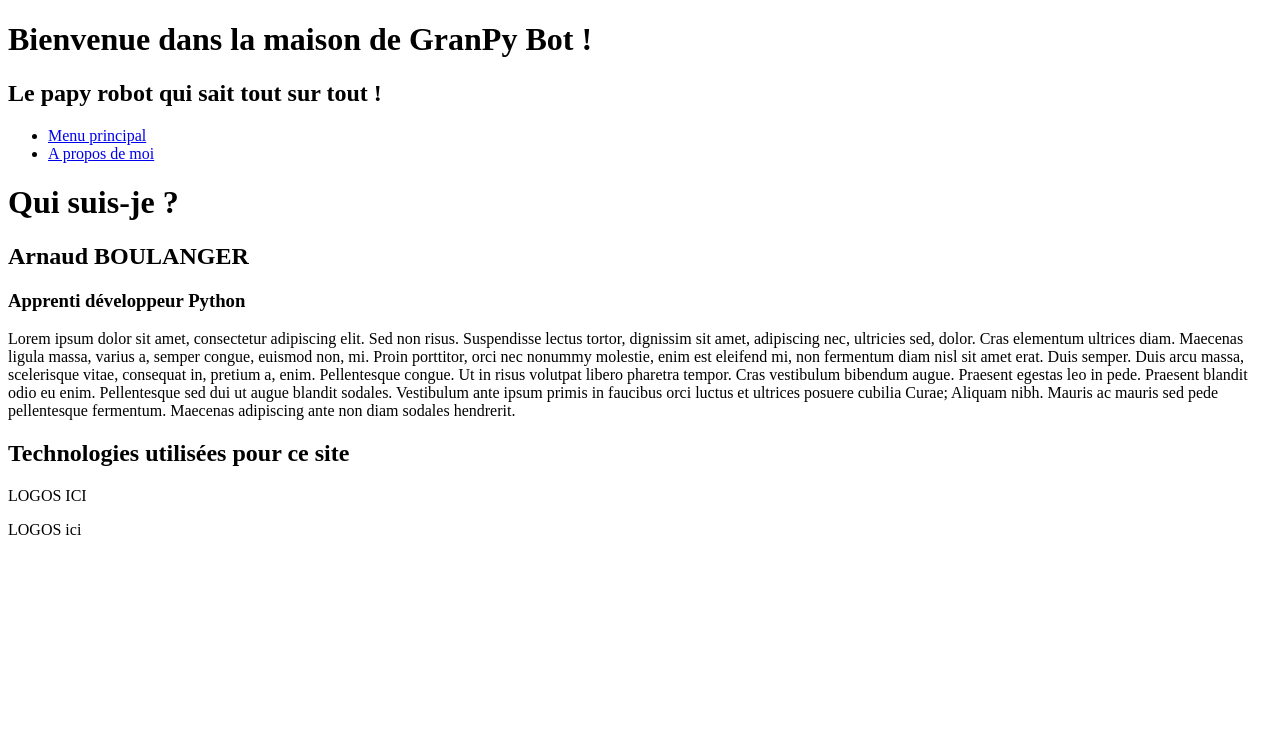
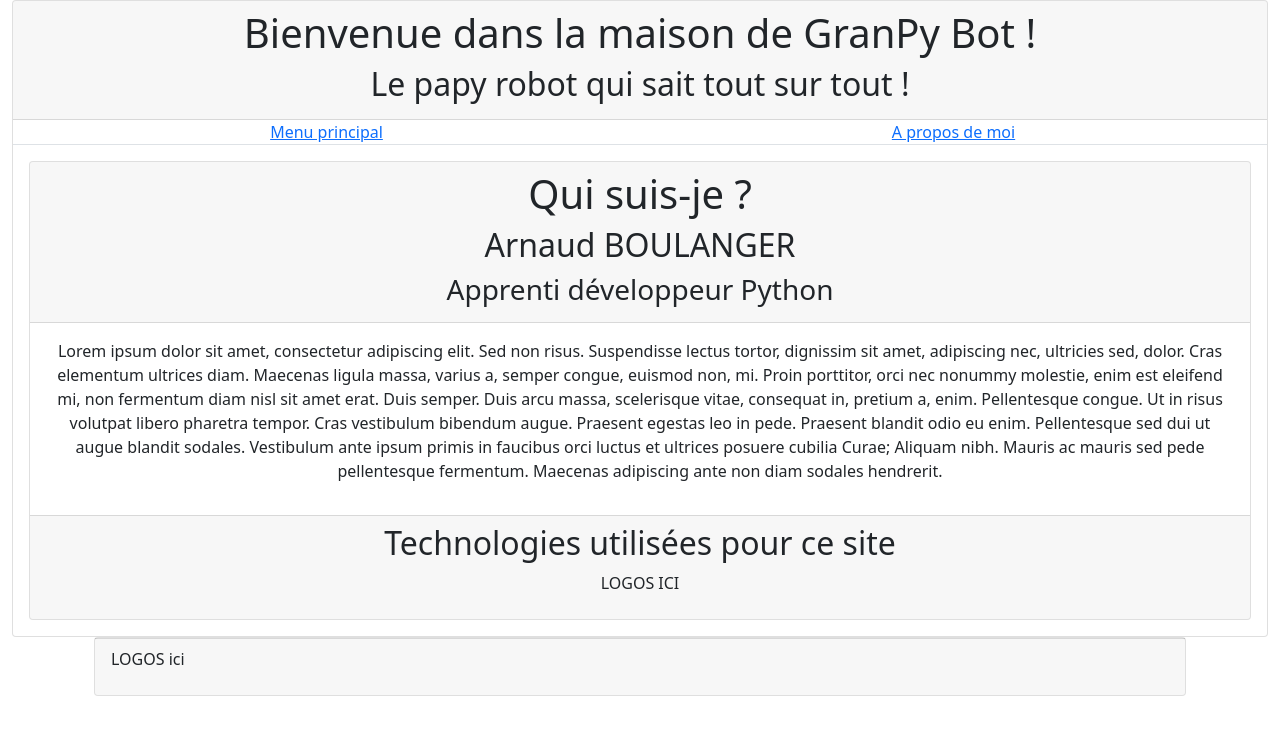
Before and after one commit to Arnaud31200/P7_BOULANGER_Arnaud, a Flask app: page /about in a window 1280 px wide. Shown: the top 735 px of the page. Run offline with Flask 2, Linux system fonts and the light colour scheme.

Commit message:
maj 17/08

```diff
--- a/FLASK/package/app.py
+++ b/FLASK/package/app.py
@@ -1,7 +1,6 @@
 from flask import Flask, render_template
 
 app = Flask(__name__)
-
 
 @app.route('/')
 def front():
@@ -12,6 +11,5 @@ def front():
 def about():
     return render_template('about.html')
 
-
 if __name__ == '__main__':
     app.run()
--- a/FLASK/package/templates/_nav.html
+++ /dev/null
@@ -1,6 +0,0 @@
-<nav>
-    <ul>
-        <li><a href="/">Menu principal</a></li>
-        <li><a href="/about">A propos de moi</a></li>
-    </ul>
-</nav>
--- a/FLASK/package/templates/about.html
+++ b/FLASK/package/templates/about.html
@@ -1,9 +1,22 @@
 {%  extends 'default.html' %}
 {% block body %}
-    <h1> Qui suis-je ?</h1>
-        <h2> Arnaud BOULANGER</h2>
-            <h3> Apprenti développeur Python</h3>
-                <p>Lorem ipsum dolor sit amet, consectetur adipiscing elit.
+    <div class="row">
+            <div class="col">
+                <div class="card">
+                    <div class="card-header">
+                        <h1 class="text-center">
+                            Qui suis-je ?
+                        </h1>
+                        <h2 class="text-center">
+                            Arnaud BOULANGER
+                        </h2>
+                        <h3 class="text-center">
+                            Apprenti développeur Python
+                        </h3>
+                    </div>
+                    <div class="card-body">
+                        <p class="text-center">
+                            Lorem ipsum dolor sit amet, consectetur adipiscing elit.
                             Sed non risus. Suspendisse lectus tortor, dignissim sit amet, adipiscing nec, ultricies sed, dolor.
                             Cras elementum ultrices diam. Maecenas ligula massa, varius a, semper congue, euismod non, mi.
                             Proin porttitor, orci nec nonummy molestie, enim est eleifend mi, non fermentum diam nisl sit amet erat.
@@ -12,7 +25,16 @@
                             Praesent blandit odio eu enim. Pellentesque sed dui ut augue blandit sodales.
                             Vestibulum ante ipsum primis in faucibus orci luctus et ultrices posuere cubilia Curae;
                             Aliquam nibh. Mauris ac mauris sed pede pellentesque fermentum.
-                Maecenas adipiscing ante non diam sodales hendrerit.</p>
-        <h2> Technologies utilisées pour ce site</h2>
-            <p>LOGOS ICI</p>
+                            Maecenas adipiscing ante non diam sodales hendrerit.
+                        </p>
+                    </div>
+                    <div class="card-footer">
+                        <h2 class="text-center">
+                            Technologies utilisées pour ce site
+                        </h2>
+                        <p class="text-center">
+                            LOGOS ICI
+                        </p>
+                    </div>
+
 {% endblock %}
--- a/FLASK/package/templates/default.html
+++ b/FLASK/package/templates/default.html
@@ -2,15 +2,53 @@
 <html lang="fr">
 <head>
     <meta charset="UTF-8">
+    <meta name="viewport" content="width=device-width, initial-scale=1">
+    <!--<link rel="stylesheet" href="{{ url_for('static', filename= 'bootstrap-5.1.0-examples/starter-template/starter-template.css') }}">
+    <link rel="stylesheet" href="{{ url_for('static', filename= 'bootstrap-5.1.0-dist/css/bootstrap.min.css') }}">
+    -->
+    <link href="https://cdn.jsdelivr.net/npm/bootstrap@5.1.0/dist/css/bootstrap.min.css" rel="stylesheet" integrity="sha384-KyZXEAg3QhqLMpG8r+8fhAXLRk2vvoC2f3B09zVXn8CA5QIVfZOJ3BCsw2P0p/We" crossorigin="anonymous">
     <title>Bienvenue chez GranPy Bot !</title>
 </head>
 <body>
-    <h1> Bienvenue dans la maison de GranPy Bot !</h1>
-        <h2> Le papy robot qui sait tout sur tout !</h2>
-    {%  include '_nav.html' %}
-    {%  block body %} {% endblock %}
+    <div class="container-fluid">
+        <div class="row">
+            <div class="col">
+                <div class="card">
+                    <div class="card-header">
+                                <h1 class="text-center"> Bienvenue dans la maison de GranPy Bot !</h1>
+                                <h2 class="text-center"> Le papy robot qui sait tout sur tout !</h2>
+                    </div>
+                    <div class="card-link">
+                        <ul class="nav nav-tabs nav-justified">
+                            <li role="presentation" class="active col-6 text-center">
+                                <a href="/">Menu principal</a>
+                            </li>
+                            <li role="presentation" class="active col-6 text-center">
+                                <a href="/about">A propos de moi</a>
+                            </li>
+                        </ul>
+                    </div>
+                    <div class="card-body">
+                        {%  block body %} {% endblock %}
+                    </div>
+                </div>
+            </div>
+        </div>
+    </div>
+    <script src="https://cdn.jsdelivr.net/npm/@popperjs/core@2.9.3/dist/umd/popper.min.js" integrity="sha384-eMNCOe7tC1doHpGoWe/6oMVemdAVTMs2xqW4mwXrXsW0L84Iytr2wi5v2QjrP/xp" crossorigin="anonymous"></script>
+    <script src="https://cdn.jsdelivr.net/npm/bootstrap@5.1.0/dist/js/bootstrap.min.js" integrity="sha384-cn7l7gDp0eyniUwwAZgrzD06kc/tftFf19TOAs2zVinnD/C7E91j9yyk5//jjpt/" crossorigin="anonymous"></script>
 </body>
 <footer>
-   <p>LOGOS ici</p>
+        <div class="container">
+            <div class="row">
+                <div class="col">
+                    <div class="card">
+                        <div class="card-footer">
+                            <p>LOGOS ici</p>
+                        </div>
+                    </div>
+                </div>
+            </div>
+        </div>
 </footer>
 </html>
```
Also changed, not shown: FLASK/package/templates/front.html (+12 -4 lines), FLASK/package/tests/test_app.py (+1 -2 lines), FLASK/package/package-lock.json (added), FLASK/package/static/bootstrap-5.1.0-dist/css/bootstrap.min.css (added), FLASK/package/static/js/style.js (added). Lines whose indentation alone changed are shown as unchanged.
